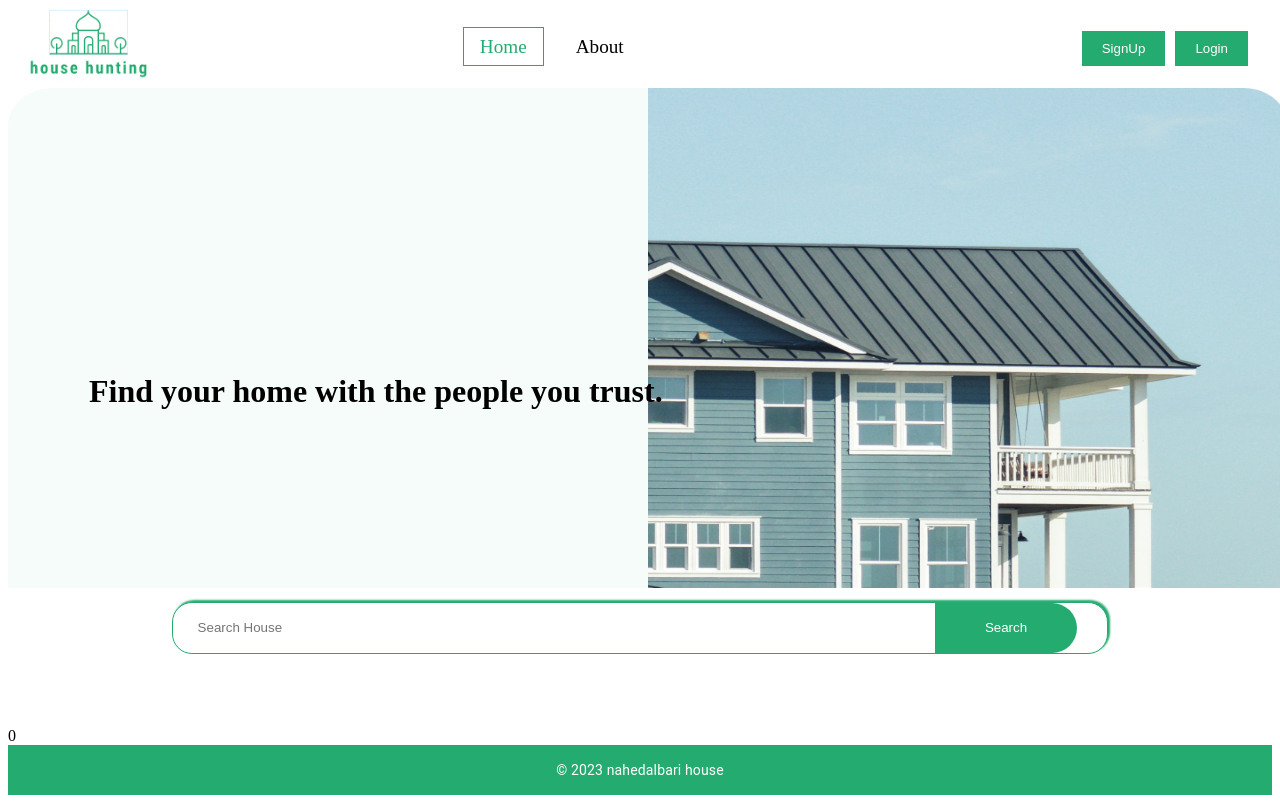
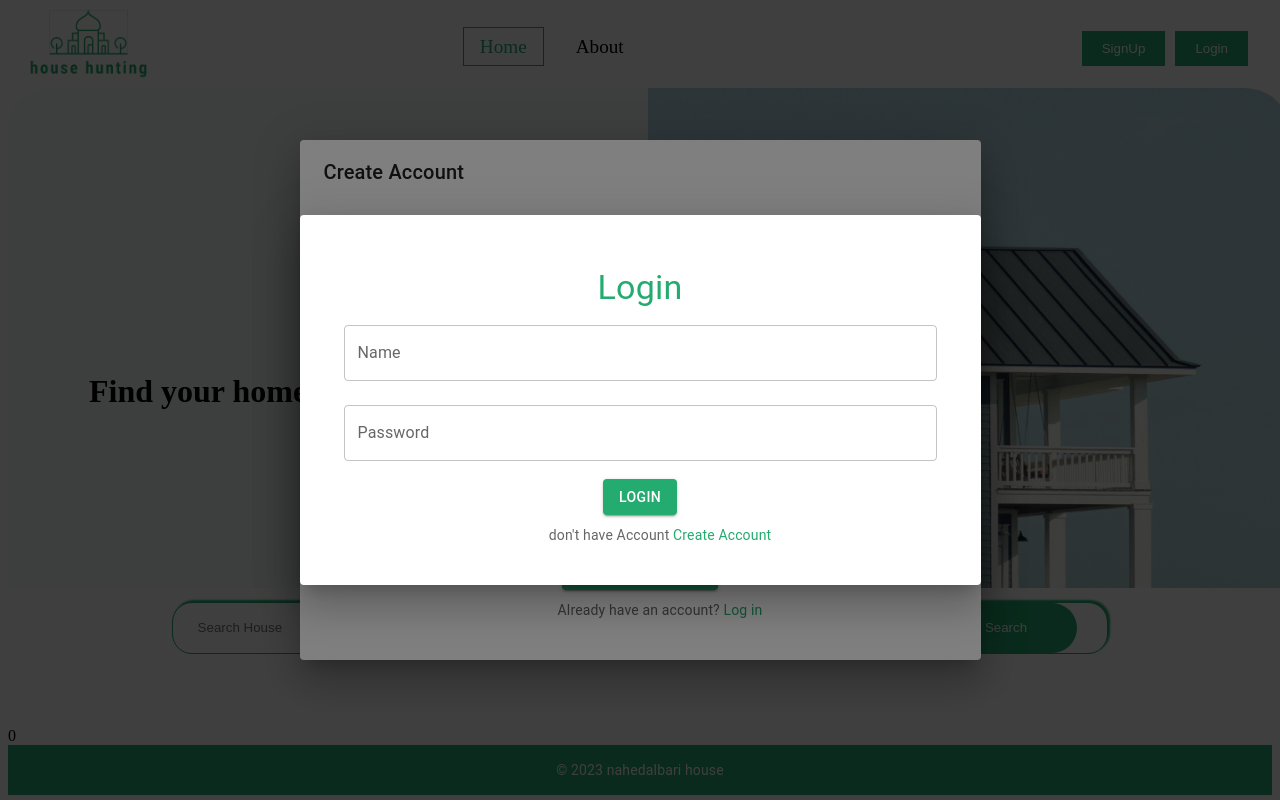
Before and after one commit to nahedabdalbari/house-hunting, a React (Create React App) app: page / in a window 1280 px wide. Both pictures are taken after a click on the button "SignUp". Built offline with nearby package versions, Linux system fonts and the light colour scheme; no server answers.

Commit message:
solve problem for sign and login

```diff
--- a/src/Components/NavBar/index.js
+++ b/src/Components/NavBar/index.js
@@ -1,7 +1,18 @@
 import React, { useState } from "react";
 import { NavLink } from "react-router-dom";
 import logo from "../../Util/images/logo.png";
-import { useNavigate } from "react-router-dom";
+// import { useNavigate } from "react-router-dom";
+import Button from '@mui/material/Button';
+import Dialog from '@mui/material/Dialog';
+import DialogContent from '@mui/material/DialogContent';
+import DialogContentText from '@mui/material/DialogContentText';
+import DialogTitle from '@mui/material/DialogTitle';
+import useMediaQuery from '@mui/material/useMediaQuery';
+import { useTheme } from '@mui/material/styles';
+import TextField from '@mui/material/TextField';
+import Typography from '@mui/material/Typography';
+import Signuppop from '../Signuppop';
+
 import "./style.css";
 
 function Navbar() {
@@ -9,12 +20,81 @@ function Navbar() {
 
   const handleClick = () => setClick(!click);
 
-  const navigate = useNavigate();
-  function navToLogin(){
-   navigate('/Loginpop');
-  }
+  // const navigate = useNavigate();
+  // function navToLogin(){
+  //  navigate('/Loginpop');
+  // }
 
 
+const [open, setOpen] = React.useState(false);
+const [username, setUsername] = useState('');
+const [password, setPassword] = useState('');
+const [email, setEmail] = useState('');
+const [mobile, setMobile] = useState('');
+const [usernameError, setUsernameError] = useState(false);
+const [passwordError, setPasswordError] = useState(false);
+const [EmailError, setEmailError] = useState(false);
+// const [login,setLogin]=useState("false");
+
+const theme = useTheme();
+const fullScreen = useMediaQuery(theme.breakpoints.down('md'));
+
+
+
+const handleClickOpen = () => {
+  setOpen(true);
+  };
+
+
+
+  const handleClose = () => {
+  setOpen(false);
+  };
+
+
+const handleLogin = () => {
+  // setLogin(true);
+    // تحقق هنا من الاسم وكلمة المرور
+    if (username === '') {
+      setUsernameError(true);
+    }
+    if (password === '') {
+      setPasswordError(true);
+    }
+    // إذا كانت كلمة المرور واسم المستخدم صحيحة، قم باتخاذ الإجراء المناسب
+  };
+
+  /////////////////////////////////////
+  // function SignupPage() {
+
+    // const [username, setUsername] = useState('');
+    // const [password, setPassword] = useState('');
+    // const [usernameError, setUsernameError] = useState(false);
+    // const [passwordError, setPasswordError] = useState(false);
+
+
+
+
+  // const handleClickOpen = () => {
+  //   setOpen(true);
+  // };
+
+  // const handleClose = () => {
+  //   setOpen(false);
+  // };
+
+  const handleSignup = () => {
+    if (username === '') {
+      setUsernameError(true);
+    }
+    if (password === '') {
+      setPasswordError(true);
+    }
+    if(email===''){
+      setEmailError(true);
+    }
+  };
+  ///////////////////////////
 
   return (
     <>
@@ -50,13 +130,147 @@ function Navbar() {
             </li>
           </ul>
           <div className="nav-buttons">
-            <button className="green-button">
+            <button className="green-button" onClick={handleClickOpen}>
               SignUp
             </button>
+            <Dialog
+        fullScreen={fullScreen}
+        open={open}
+        onClose={handleClose}
+        aria-labelledby="responsive-dialog-title"
+      >
+        <DialogTitle id="responsive-dialog-title">
+          Create Account
+        </DialogTitle>
+        <DialogContent>
+          <DialogContentText>
+            <div style={{ textAlign: 'center', padding: '20px' }}>
+              <TextField
+                label="Name"
+                variant="outlined"
+                fullWidth
+                margin="normal"
+                value={username}
+                onChange={(e) => setUsername(e.target.value)}
+                error={usernameError}
+                helperText={usernameError ? 'Please Enter Name': ''}
+              />
+              <TextField
+                label="Password"
+                variant="outlined"
+                type="password"
+                fullWidth
+                margin="normal"
+                value={password}
+                onChange={(e) => setPassword(e.target.value)}
+                error={passwordError}
+                helperText={passwordError ? 'Please Enter Password':''}
+              />
+                <TextField
+                label="Email"
+                variant="outlined"
+                type="email"
+                fullWidth
+                margin="normal"
+                value={email}
+                onChange={(e) => setPassword(e.target.value)}
+                error={EmailError}
+                helperText={passwordError ? 'Please Enter email':''}
+              />
+                              <TextField
+                label="Mobile"
+                variant="outlined"
+                type="number"
+                fullWidth
+                margin="normal"
+                value={mobile}
+                onChange={(e) => setPassword(e.target.value)}
+                // error={emailError}
+                helperText={passwordError ? 'Please Enter email':''}
+              />
+              <Button
+                variant="contained"
+                color="primary"
+                onClick={handleSignup}
+                style={{ backgroundColor: '#24AB70', marginTop: '10px' }}
+              >
+                Create Account
+              </Button>
+              <Typography variant="body2" style={{ marginTop: '10px' }}>
+                Already have an account?{' '}
+                <span
+                  style={{ color: '#24AB70', cursor: 'pointer' }}
+                  onClick={handleClickOpen}
+                >
+                  Log in
+                </span>
+              </Typography>
+            </div>
+          </DialogContentText>
+        </DialogContent>
+      </Dialog>
 
-            <button className="green-button"  onClick={navToLogin}>
+            <button className="green-button" onClick={handleClickOpen}>
               Login
             </button>
+        <Dialog
+        fullScreen={fullScreen}
+        open={open}
+        onClose={handleClose}
+        aria-labelledby="responsive-dialog-title"
+      >
+        <DialogTitle id="responsive-dialog-title">
+
+        </DialogTitle>
+        <DialogContent>
+          <DialogContentText>
+          <div style={{ textAlign: 'center', padding: '20px' }}>
+       <Typography variant="h4" component="h1" style={{ color: '#24AB70' }}>
+         Login
+       </Typography>
+       <TextField
+        label="Name"
+        variant="outlined"
+        fullWidth
+        margin="normal"
+        value={username}
+        onChange={(e) => setUsername(e.target.value)}
+        error={usernameError}
+        helperText={usernameError ? 'Please Enter Name': ''}
+      />
+      <TextField
+        label="Password"
+        variant="outlined"
+        type="password"
+        fullWidth
+        margin="normal"
+        value={password}
+        onChange={(e) => setPassword(e.target.value)}
+        error={passwordError}
+        helperText={passwordError ? 'Please Enter Passward':''}
+      />
+      <Button
+        variant="contained"
+        color="primary"
+        onClick={handleLogin}
+        style={{ backgroundColor: '#24AB70', marginTop: '10px' }}
+      >
+        Login
+      </Button>
+      <Typography variant="body2" style={{ marginTop: '10px' }}>
+        don't have Account{' '}
+        <span
+          style={{ color: '#24AB70', cursor: 'pointer' }}
+          onClick={Signuppop}
+        >
+          Create Account
+        </span>
+      </Typography>
+    </div>
+          </DialogContentText>
+        </DialogContent>
+      </Dialog>
+
 
 
           </div>
```
